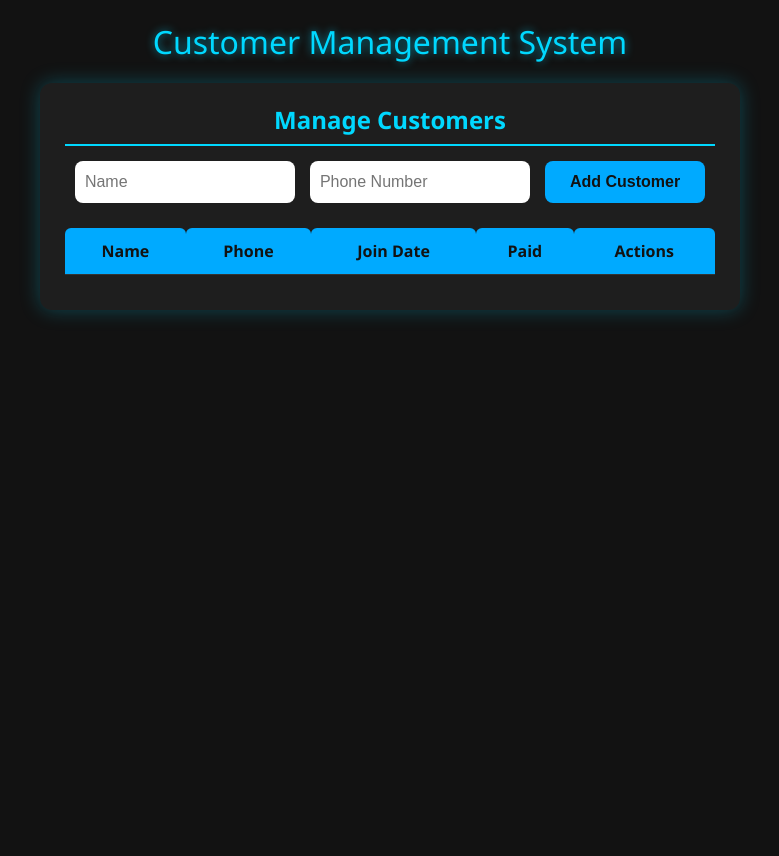
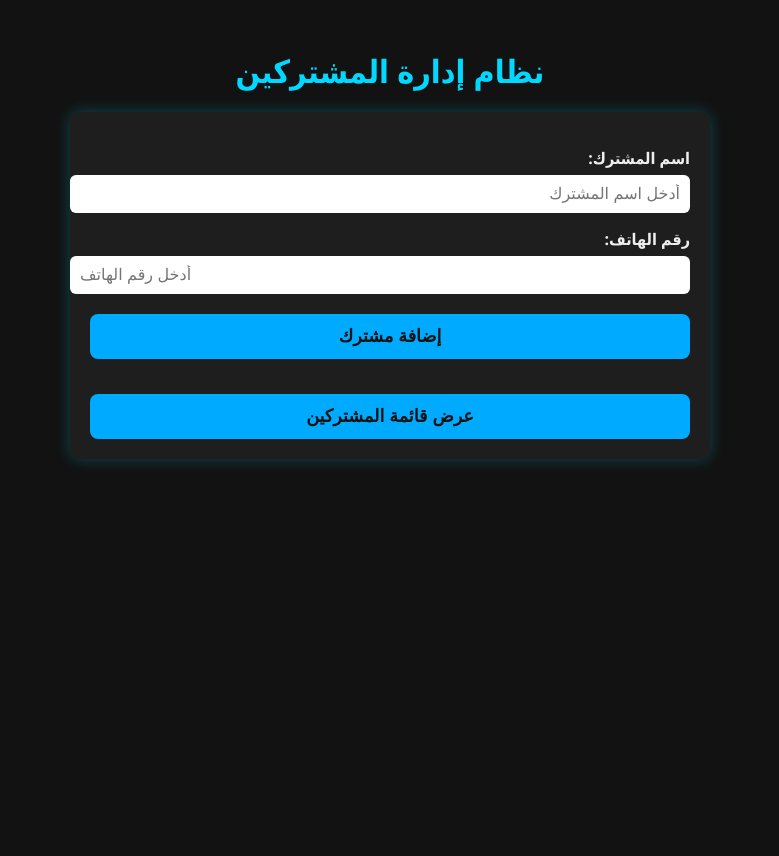
Before and after one commit to iqfadi0/Fadi-Web, a Flask app: page / in a window 1280 px wide. Shown: the whole page, without its empty margins (250-1029 px from the left). Before the commit the page ends 800 px from the top, so only its background shows below. Run offline with Flask 3, Linux system fonts and the light colour scheme; data that the repository does not hold is empty.

Commit message:
Update index.html

```diff
--- a/templates/index.html
+++ b/templates/index.html
@@ -1,270 +1,239 @@
 <!DOCTYPE html>
-<html lang="en">
+<html lang="ar" dir="rtl">
 <head>
 <meta charset="UTF-8" />
 <meta name="viewport" content="width=device-width, initial-scale=1" />
-  <title>Customer Management</title>
+<title>نظام إدارة المشتركين</title>
 <style>
-    /* Reset */
-    * {
-      margin: 0;
-      padding: 0;
-      box-sizing: border-box;
-    }
-
   body {
     background-color: #121212;
     color: #eee;
     font-family: 'Segoe UI', Tahoma, Geneva, Verdana, sans-serif;
+    padding: 20px;
     min-height: 100vh;
-      padding: 20px;
-      display: flex;
-      flex-direction: column;
-      align-items: center;
   }
-
-    header {
-      font-size: 2rem;
+  h1 {
     color: #00d8ff;
-      text-shadow: 0 0 8px #00d8ff99;
     margin-bottom: 20px;
-    }
-
-    main {
-      background-color: #1e1e1e;
-      border-radius: 12px;
-      width: 100%;
-      max-width: 700px;
-      box-shadow: 0 0 20px #00d8ff44;
-      padding: 20px 25px;
-    }
-
-    h2 {
-      color: #00d8ff;
-      margin-bottom: 15px;
-      font-weight: 600;
-      border-bottom: 2px solid #00d8ff;
-      padding-bottom: 8px;
     text-align: center;
   }
-
-    form {
-      display: flex;
-      flex-wrap: wrap;
-      gap: 15px;
-      margin-bottom: 25px;
-      justify-content: center;
+  .container {
+    max-width: 600px;
+    margin: 0 auto;
+    background: #1e1e1e;
+    border-radius: 10px;
+    padding: 20px;
+    box-shadow: 0 0 15px #00d8ff44;
   }
-
+  label {
+    display: block;
+    margin-top: 15px;
+    font-weight: bold;
+  }
   input[type="text"], input[type="tel"] {
+    width: 100%;
     padding: 10px;
-      border-radius: 8px;
+    margin-top: 6px;
+    border-radius: 6px;
     border: none;
-      width: 220px;
+    outline: none;
     font-size: 1rem;
   }
-
   button {
+    margin-top: 20px;
     background-color: #00aaff;
     color: #121212;
+    padding: 12px 20px;
+    font-weight: bold;
     border: none;
-      padding: 12px 25px;
     border-radius: 8px;
     cursor: pointer;
-      font-weight: 600;
-      font-size: 1rem;
-      transition: background-color 0.3s ease;
-      min-width: 130px;
+    width: 100%;
+    font-size: 1.1rem;
   }
-
   button:hover {
     background-color: #008fcc;
   }
-
   table {
     width: 100%;
+    margin-top: 25px;
     border-collapse: collapse;
-      margin-bottom: 15px;
   }
-
   th, td {
-      padding: 12px 10px;
+    padding: 10px;
     border-bottom: 1px solid #333;
     text-align: center;
   }
-
   th {
     background-color: #00aaff;
     color: #121212;
-      border-radius: 6px 6px 0 0;
-      user-select: none;
   }
-
-    td button {
-      background-color: #008000aa;
-      color: white;
+  .paid-btn {
+    background-color: #00d800;
+    color: #121212;
+    border: none;
     padding: 6px 12px;
     border-radius: 6px;
-      font-size: 0.9rem;
     cursor: pointer;
-      border: none;
-      transition: background-color 0.3s ease;
   }
-
-    td button:hover {
-      background-color: #005500cc;
+  .paid-btn:hover {
+    background-color: #00a400;
   }
-
-    td button.delete-btn {
-      background-color: #cc0000aa;
+  .message {
+    margin-top: 15px;
+    font-weight: bold;
+    text-align: center;
   }
-
-    td button.delete-btn:hover {
-      background-color: #880000cc;
+  .error {
+    color: #ff4c4c;
   }
-
-    .message {
-      text-align: center;
-      margin-bottom: 15px;
-      font-weight: 600;
-    }
-
-    /* Responsive */
-    @media (max-width: 600px) {
-      input[type="text"], input[type="tel"] {
-        width: 100%;
-      }
-
-      form {
-        flex-direction: column;
-        gap: 10px;
-      }
+  .success {
+    color: #4cff4c;
   }
 </style>
 </head>
 <body>
-  <header>Customer Management System</header>
-  <main>
-    <h2>Manage Customers</h2>
-    <form id="addCustomerForm">
-      <input type="text" id="name" placeholder="Name" required />
-      <input type="tel" id="phone" placeholder="Phone Number" required pattern="[0-9+\- ]+" />
-      <button type="submit">Add Customer</button>
-    </form>
+
+<h1>نظام إدارة المشتركين</h1>
+
+<div class="container">
+  <label for="name">اسم المشترك:</label>
+  <input type="text" id="name" placeholder="أدخل اسم المشترك" />
+
+  <label for="phone">رقم الهاتف:</label>
+  <input type="tel" id="phone" placeholder="أدخل رقم الهاتف" />
+
+  <button id="addBtn">إضافة مشترك</button>
 
   <div class="message" id="message"></div>
 
-    <table id="customersTable" aria-label="Customers List">
+  <button id="showBtn">عرض قائمة المشتركين</button>
+
+  <table id="customersTable" style="display:none;">
     <thead>
       <tr>
-          <th>Name</th>
-          <th>Phone</th>
-          <th>Join Date</th>
-          <th>Paid</th>
-          <th>Actions</th>
+        <th>الاسم</th>
+        <th>رقم الهاتف</th>
+        <th>تاريخ الاشتراك</th>
+        <th>حالة الدفع</th>
+        <th>تعديل</th>
       </tr>
     </thead>
-      <tbody>
-        <!-- Rows will be injected here -->
-      </tbody>
+    <tbody id="customersBody"></tbody>
   </table>
-  </main>
+</div>
 
 <script>
-    async function fetchCustomers() {
-      const res = await fetch('/api/customers');
-      const customers = await res.json();
-      const tbody = document.querySelector('#customersTable tbody');
-      tbody.innerHTML = '';
+  const addBtn = document.getElementById("addBtn");
+  const showBtn = document.getElementById("showBtn");
+  const message = document.getElementById("message");
+  const customersTable = document.getElementById("customersTable");
+  const customersBody = document.getElementById("customersBody");
 
-      if (customers.length === 0) {
-        tbody.innerHTML = `<tr><td colspan="5">No customers found.</td></tr>`;
+  // اضافة مشترك جديد
+  addBtn.onclick = async () => {
+    message.textContent = "";
+    const name = document.getElementById("name").value.trim();
+    const phone = document.getElementById("phone").value.trim();
+
+    if (!name || !phone) {
+      message.textContent = "الرجاء تعبئة الاسم ورقم الهاتف!";
+      message.className = "message error";
       return;
     }
 
-      customers.forEach(customer => {
-        const tr = document.createElement('tr');
+    const response = await fetch("/api/customers", {
+      method: "POST",
+      headers: { "Content-Type": "application/json" },
+      body: JSON.stringify({ name, phone })
+    });
+
+    const result = await response.json();
+    if (result.success) {
+      message.textContent = result.message;
+      message.className = "message success";
+      document.getElementById("name").value = "";
+      document.getElementById("phone").value = "";
+      loadCustomers();
+    } else {
+      message.textContent = result.message || "حدث خطأ";
+      message.className = "message error";
+    }
+  };
+
+  // عرض قائمة المشتركين
+  showBtn.onclick = () => {
+    if (customersTable.style.display === "none") {
+      loadCustomers();
+      customersTable.style.display = "table";
+      showBtn.textContent = "إخفاء القائمة";
+    } else {
+      customersTable.style.display = "none";
+      showBtn.textContent = "عرض قائمة المشتركين";
+      customersBody.innerHTML = "";
+      message.textContent = "";
+    }
+  };
+
+  // تحميل بيانات المشتركين وعرضها في الجدول
+  async function loadCustomers() {
+    customersBody.innerHTML = "";
+    const response = await fetch("/api/customers");
+    const customers = await response.json();
+
+    if (customers.length === 0) {
+      message.textContent = "لا يوجد مشتركين.";
+      message.className = "message error";
+      return;
+    }
+
+    message.textContent = "";
+    customers.forEach(c => {
+      const tr = document.createElement("tr");
 
       tr.innerHTML = `
-          <td>${customer.name}</td>
-          <td>${customer.phone}</td>
-          <td>${customer.join_date}</td>
-          <td>${customer.paid ? '✅' : '❌'}</td>
+        <td>${c.name}</td>
+        <td>${c.phone}</td>
+        <td>${c.join_date}</td>
+        <td>${c.paid ? "✔️ مدفوع" : "❌ لم يتم الدفع"}</td>
         <td>
-            ${customer.paid ? '' : `<button class="paid-btn" data-name="${customer.name}">Mark Paid</button>`}
-            <button class="delete-btn" data-name="${customer.name}">Delete</button>
+          ${c.paid ? "" : `<button class="paid-btn" onclick="markPaid('${c.phone}')">تأكيد الدفع</button>`}
+          <button class="paid-btn" style="background:#ff4444; margin-left:5px;" onclick="deleteCustomer('${c.phone}')">حذف</button>
         </td>
       `;
-
-        tbody.appendChild(tr);
-      });
-
-      document.querySelectorAll('.paid-btn').forEach(btn => {
-        btn.onclick = async () => {
-          const name = btn.dataset.name;
-          const res = await fetch(`/api/customers/${encodeURIComponent(name)}/paid`, { method: 'POST' });
-          if (res.ok) {
-            showMessage(`Payment confirmed for ${name}`);
-            fetchCustomers();
-          } else {
-            const data = await res.json();
-            showMessage(data.error || 'Error marking paid');
-          }
-        };
-      });
-
-      document.querySelectorAll('.delete-btn').forEach(btn => {
-        btn.onclick = async () => {
-          const name = btn.dataset.name;
-          if (!confirm(`Are you sure you want to delete ${name}?`)) return;
-          const res = await fetch(`/api/customers/${encodeURIComponent(name)}/delete`, { method: 'POST' });
-          if (res.ok) {
-            showMessage(`Deleted ${name}`);
-            fetchCustomers();
-          } else {
-            const data = await res.json();
-            showMessage(data.error || 'Error deleting customer');
-          }
-        };
+      customersBody.appendChild(tr);
     });
   }
 
-    function showMessage(text) {
-      const messageEl = document.getElementById('message');
-      messageEl.textContent = text;
-      setTimeout(() => {
-        messageEl.textContent = '';
-      }, 4000);
+  // تأكيد الدفع
+  async function markPaid(phone) {
+    const response = await fetch(`/api/customers/${phone}/paid`, { method: "POST" });
+    const result = await response.json();
+    if (result.success) {
+      message.textContent = result.message;
+      message.className = "message success";
+      loadCustomers();
+    } else {
+      message.textContent = result.message || "حدث خطأ";
+      message.className = "message error";
+    }
   }
 
-    document.getElementById('addCustomerForm').addEventListener('submit', async (e) => {
-      e.preventDefault();
-      const name = document.getElementById('name').value.trim();
-      const phone = document.getElementById('phone').value.trim();
+  // حذف مشترك
+  async function deleteCustomer(phone) {
+    if (!confirm("هل أنت متأكد من حذف هذا المشترك؟")) return;
+    const response = await fetch(`/api/customers/${phone}`, { method: "DELETE" });
+    const result = await response.json();
+    if (result.success) {
+      message.textContent = result.message;
+      message.className = "message success";
+      loadCustomers();
+    } else {
+      message.textContent = result.message || "حدث خطأ";
+      message.className = "message error";
+    }
+  }
+</script>
 
-      if (!name || !phone) {
-        showMessage('Please fill in both fields.');
-        return;
-      }
-
-      const res = await fetch('/api/customers', {
-        method: 'POST',
-        headers: {'Content-Type': 'application/json'},
-        body: JSON.stringify({name, phone})
-      });
-
-      if (res.ok) {
-        showMessage('Customer added successfully!');
-        document.getElementById('addCustomerForm').reset();
-        fetchCustomers();
-      } else {
-        const data = await res.json();
-        showMessage(data.error || 'Failed to add customer.');
-      }
-    });
-
-    // Load customers on page load
-    fetchCustomers();
-  </script>
 </body>
 </html>
```
Lines whose indentation alone changed are shown as unchanged.
